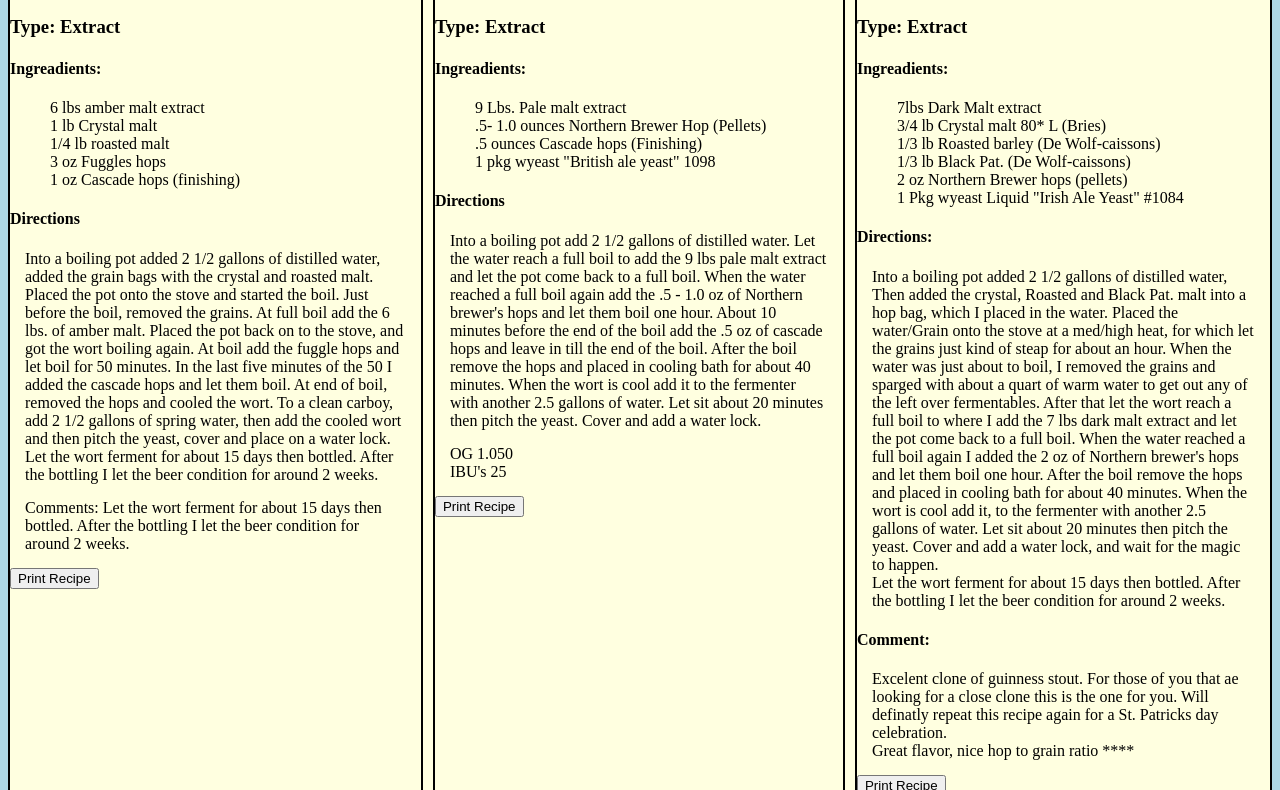
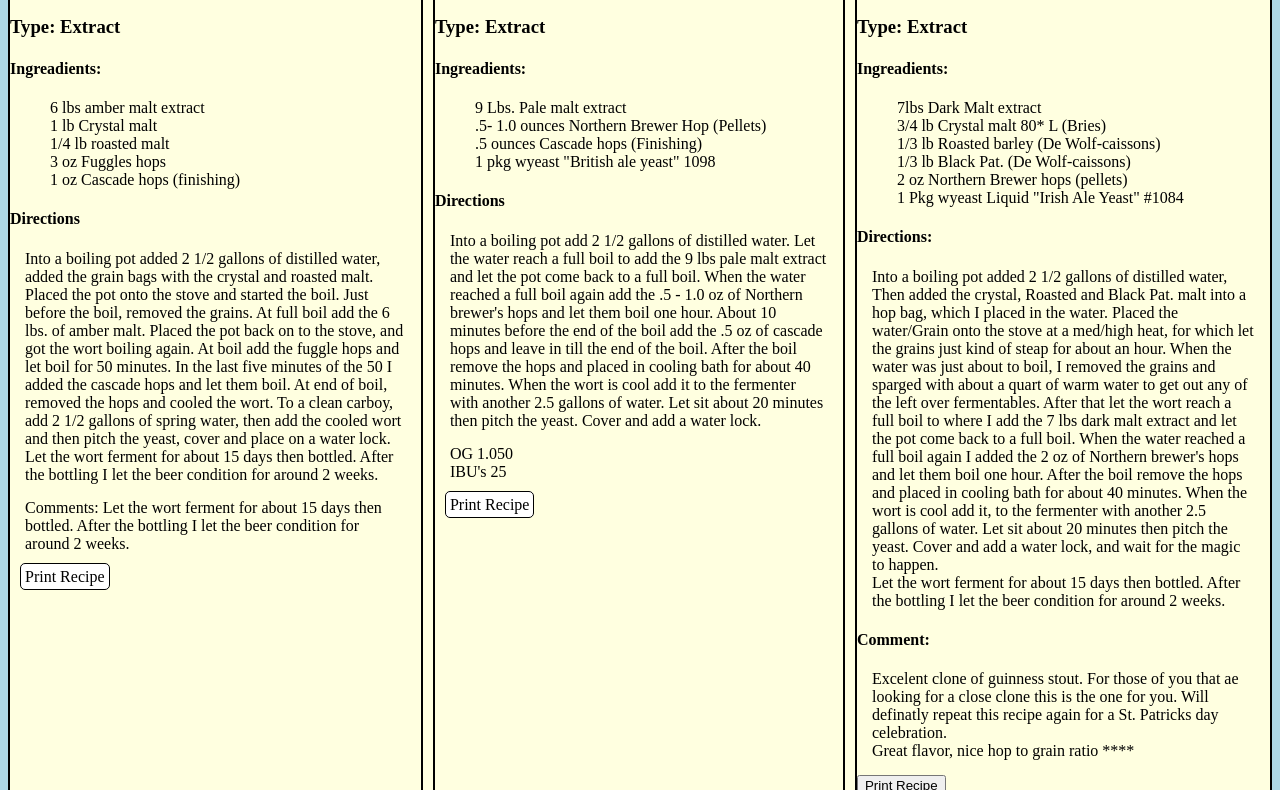
Before and after one commit to brianjfrom/HomeBrewNet, a plain HTML site: page pages/recipes.html in a window 1280 px wide. Shown: the part 314-1104 px from the top of the page. Drawn offline with Linux system fonts and the light colour scheme.

Commit message:
Add files via upload

```diff
--- a/pages/recipes.html
+++ b/pages/recipes.html
@@ -74,6 +74,23 @@
       li {
         list-style-type: none;
       }
+      .buttons {
+        margin: 0;
+        padding: 0;
+        border: 1px solid black;
+        background-color: #ffffff;
+        text-align: center;
+      }
+      .button {
+        background-color: #ffffff;
+        border-radius: 5px;
+        border: 1px solid black;
+        padding: .25rem;
+        margin-left: 10px;
+      }
+      .button:hover {
+        background-color: lightgrey;
+      }
 
     </style>
   </head>
@@ -112,7 +129,7 @@
       </div>
       <div class="other"><p>Comments:
         Let the wort ferment for about 15 days then bottled. After the bottling I let the beer condition for around 2 weeks.</p>
-          <button type="button" name="BBIPA">Print Recipe</button>
+        <a class="button" href="C:\Users\XVC9675\Desktop\Projects\hbnet\hbnet\subpages\bbipa.html" class="button js-button" role="button">Print Recipe</a>
       </div>
     </div>
         <div class="recipe recipe2">
@@ -138,7 +155,8 @@
           <div class="other">
             <p>OG 1.050 <br>
               IBU's 25</p>
-          <button type="button" name="bpa">Print Recipe</button>
+            <a class="button"
+            href="C:\Users\XVC9675\Desktop\Projects\hbnet\hbnet\subpages\BasicPaleAle.html" class="button js-button" role="button">Print Recipe</a>
           </div>
       </div>
       <div class="recipe recipe3" id="gis">
@@ -329,7 +347,7 @@
                         </div>
                     </div>
     </div>
-  <!--   <button onclick="printDiv('BBIPA')">Print Recipt</button> -->
+  <!--  <button onclick="printDiv('BBIPA')">Print Recipe</button> -->
 
   <!--<div class="recipe">
         <div class="title">Name</div>
```
